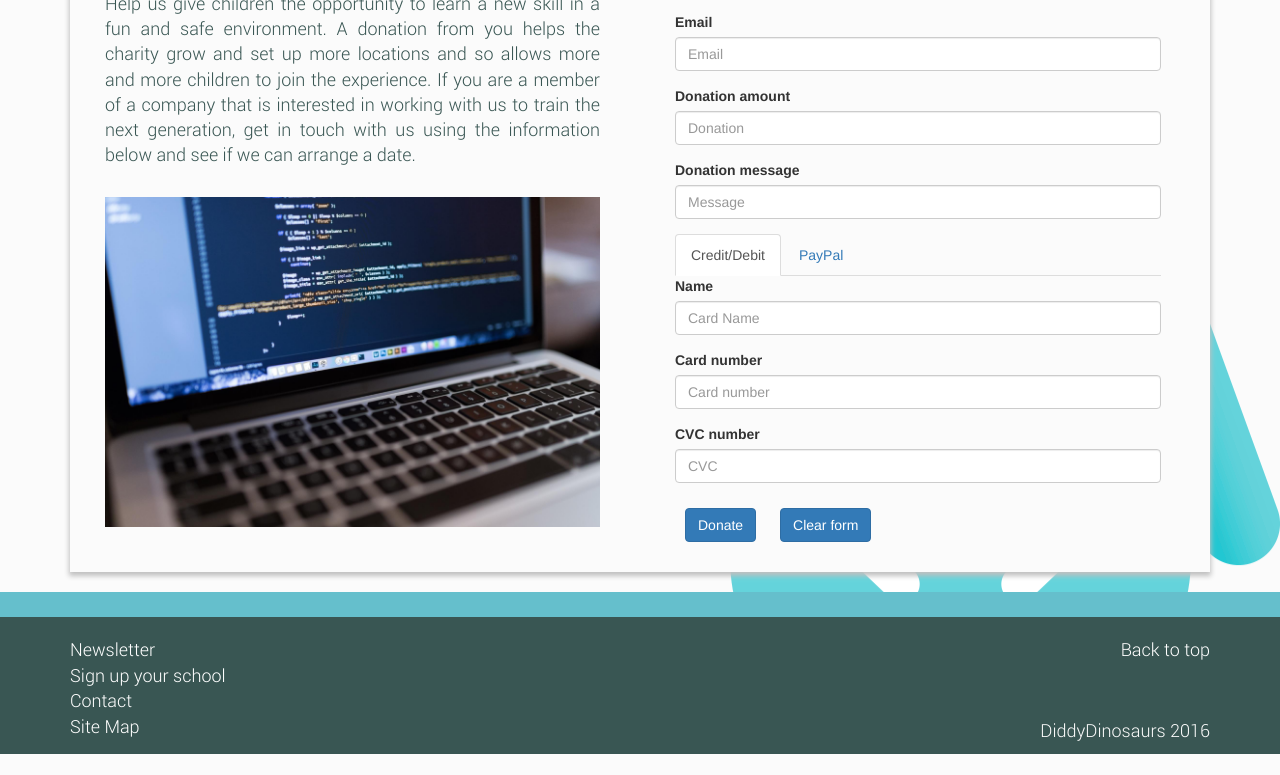
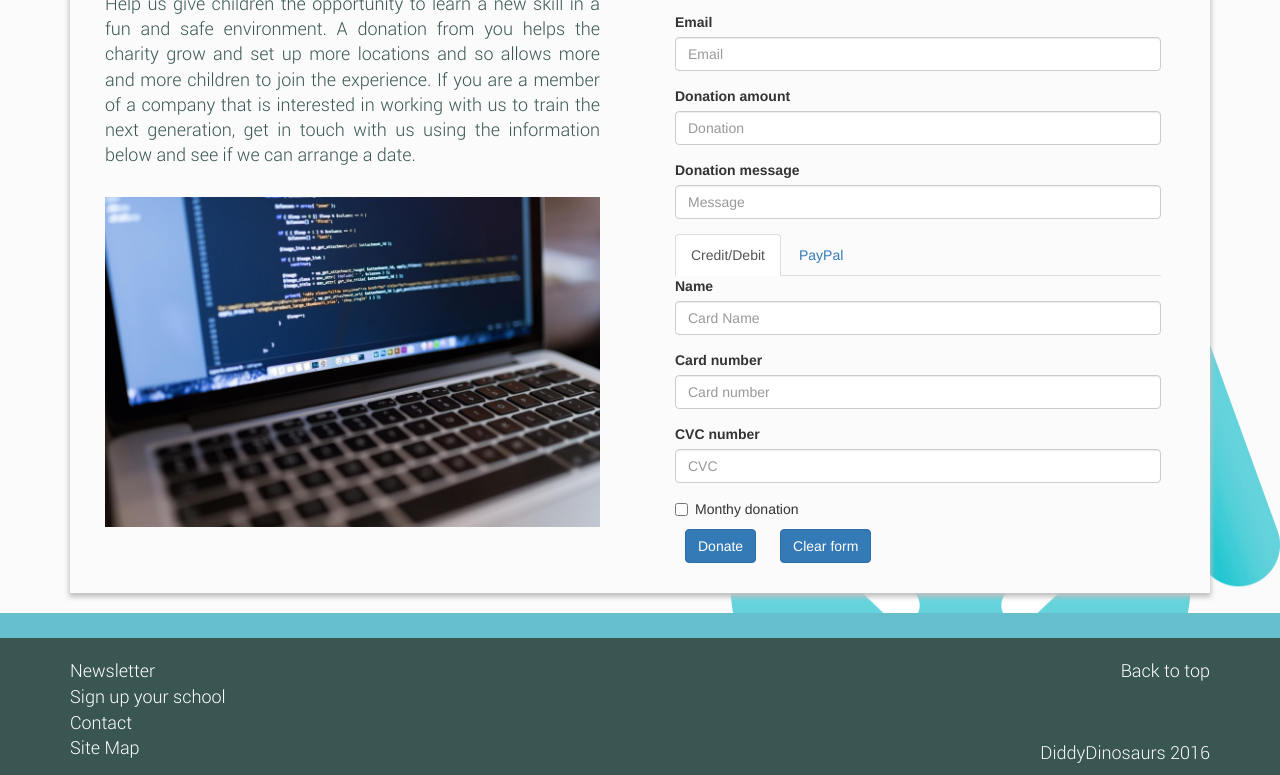
Before and after one commit to YJoe/KidsCoding2, a plain HTML site: page pages/Donate.html in a window 1280 px wide. Shown: the part 519-1294 px from the top of the page. Before the commit the page ends 1273 px from the top, so only its background shows below. Drawn offline with nearby package versions, Linux system fonts and the light colour scheme.

Commit message:
checkbox donation

```diff
--- a/pages/Donate.html
+++ b/pages/Donate.html
@@ -187,6 +187,9 @@
                                 </div>
                             </div>
                         </div>
+                        <div>
+                            <label class="checkbox-inline"><input type="checkbox" value="">Monthy donation</label>
+                        </div>
                         <button class="btn btn-primary" style="margin: 10px" ng-click="save(0)">Donate</button>
                         <button class="btn btn-primary" style="margin: 10px" ng-click="reset(0)">Clear form</button>
                     </form>
```
